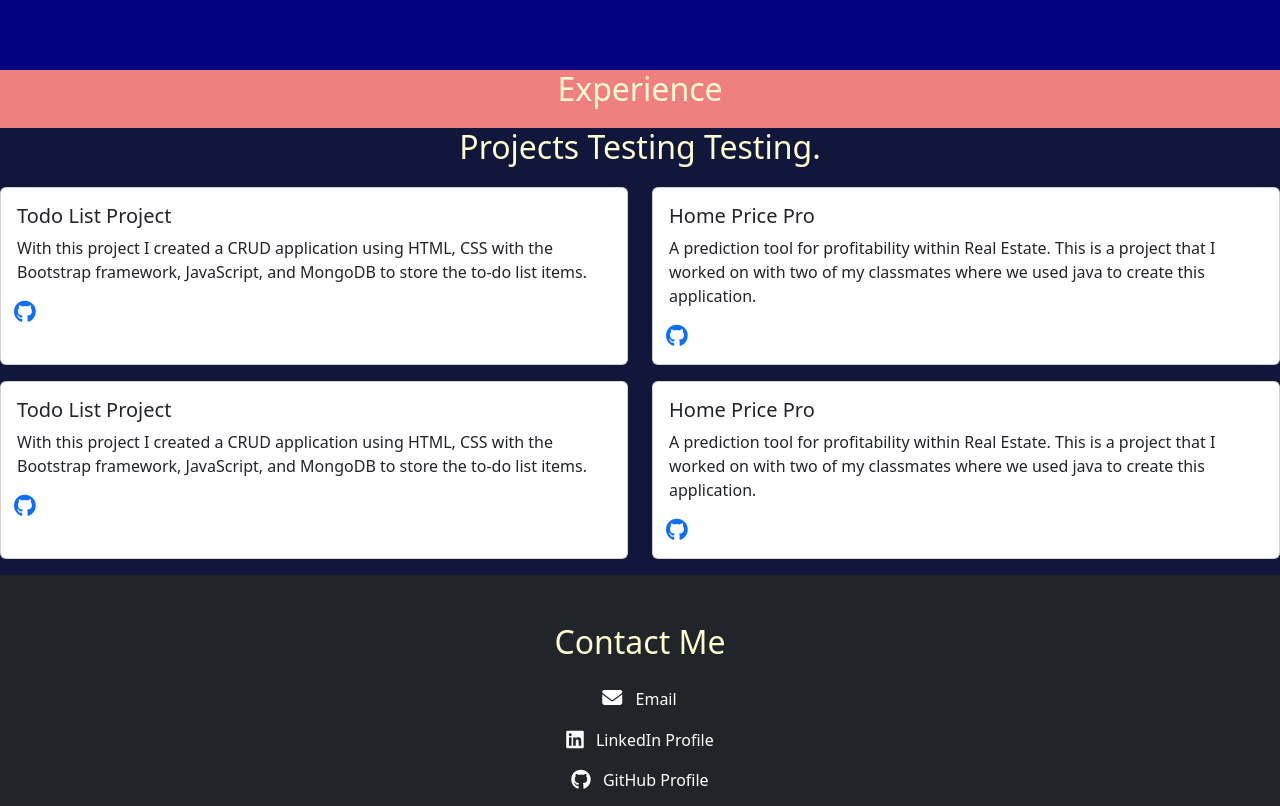
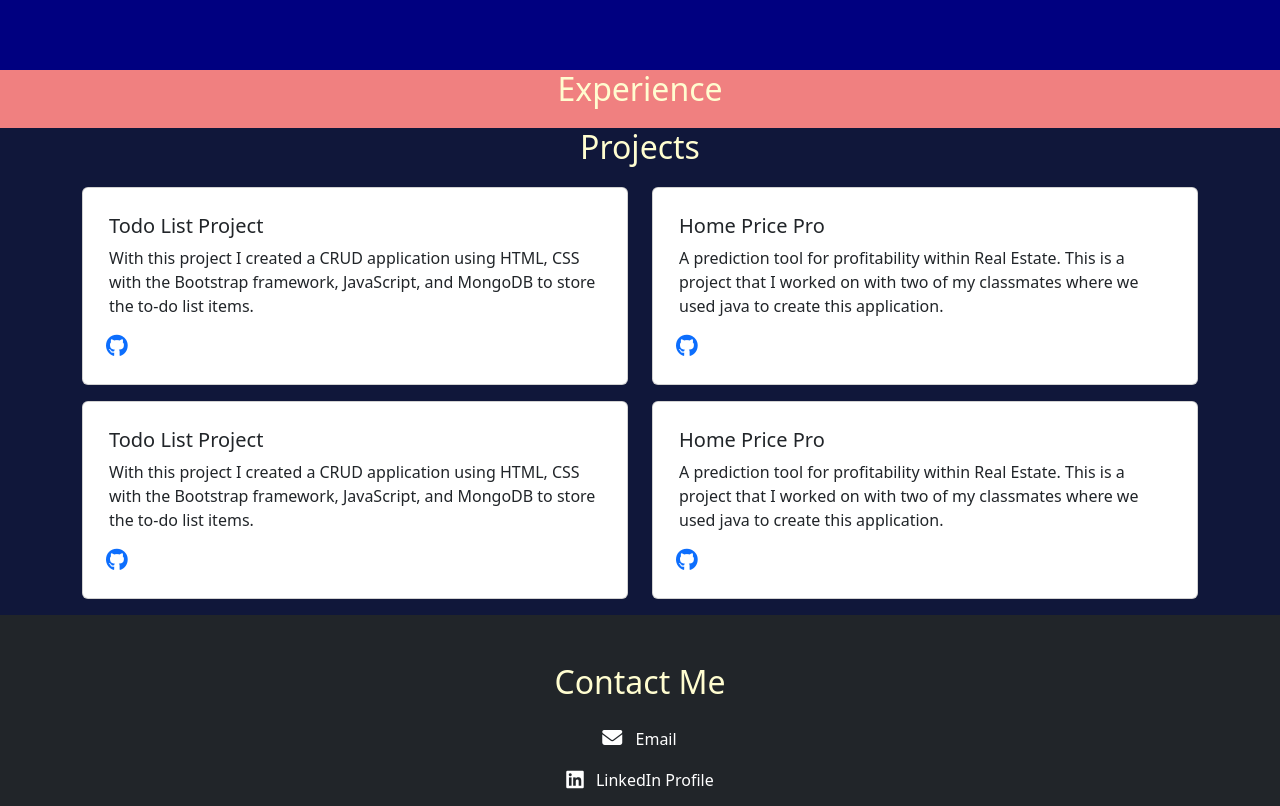
Before and after one commit to SaulMcCoy/Portfolio, a plain HTML site: page index.html in a window 1280 px wide. Shown: the part 560-1366 px from the top of the page. Drawn offline with nearby package versions, Linux system fonts and the light colour scheme.

Commit message:
Created padding and animations into my projects section.

```diff
--- a/index.html
+++ b/index.html
@@ -91,11 +91,14 @@
     </section>
 
     <section id="projects">
+        <!--Places everything into a container.-->
+        <div class="container py-7">
             <div>
                 <h2 id="title-text">
-                Projects Testing Testing.
+                    Projects
                 </h2>
             </div>
+
 
             <div class="row">
                 <div class="col-sm-6 mb-3">
@@ -103,7 +106,8 @@
                         <div class="card-body">
                             <h5 class="card-title">Todo List Project</h5>
                             <p class="card-text">
-                            With this project I created a CRUD application using HTML, CSS with the Bootstrap framework,
+                                With this project I created a CRUD application using HTML, CSS with the Bootstrap
+                                framework,
                                 JavaScript, and MongoDB to store the to-do list items.
                             </p>
                             <a href="https://github.com/SaulMcCoy/To_do_list" target="_blank">
@@ -118,7 +122,8 @@
                         <div class="card-body">
                             <h5 class="card-title">Home Price Pro</h5>
                             <p class="card-text">
-                            A prediction tool for profitability within Real Estate. This is a project that I worked on
+                                A prediction tool for profitability within Real Estate. This is a project that I worked
+                                on
                                 with two of my classmates where we used java to create this application.
                             </p>
                             <a href="https://github.com/jamespost1/HomePricePro" target="_blank">
@@ -136,7 +141,8 @@
                         <div class="card-body">
                             <h5 class="card-title">Todo List Project</h5>
                             <p class="card-text">
-                            With this project I created a CRUD application using HTML, CSS with the Bootstrap framework,
+                                With this project I created a CRUD application using HTML, CSS with the Bootstrap
+                                framework,
                                 JavaScript, and MongoDB to store the to-do list items.
                             </p>
                             <a href="https://github.com/SaulMcCoy/To_do_list" target="_blank">
@@ -151,7 +157,8 @@
                         <div class="card-body">
                             <h5 class="card-title">Home Price Pro</h5>
                             <p class="card-text">
-                            A prediction tool for profitability within Real Estate. This is a project that I worked on
+                                A prediction tool for profitability within Real Estate. This is a project that I worked
+                                on
                                 with two of my classmates where we used java to create this application.
                             </p>
                             <a href="https://github.com/jamespost1/HomePricePro" target="_blank">
@@ -161,7 +168,7 @@
                     </div>
                 </div>
             </div>
-
+        </div>
     </section>
 
     <section id="technical-skills">
--- a/style.css
+++ b/style.css
@@ -132,6 +132,16 @@ nav a:hover{
 
 }
 
+.card{
+  transition: transform 0.3s, box-shadow 0.3s ease;
+  padding: 10px;
+}
+
+.card:hover{
+ transform: translateY(-8px) scale(1.02);
+  box-shadow: 0 10px 20px rgba(0, 0, 0, 0.25);
+}
+
 #technical-skils{
 
 }
```
Lines whose indentation alone changed are shown as unchanged.
